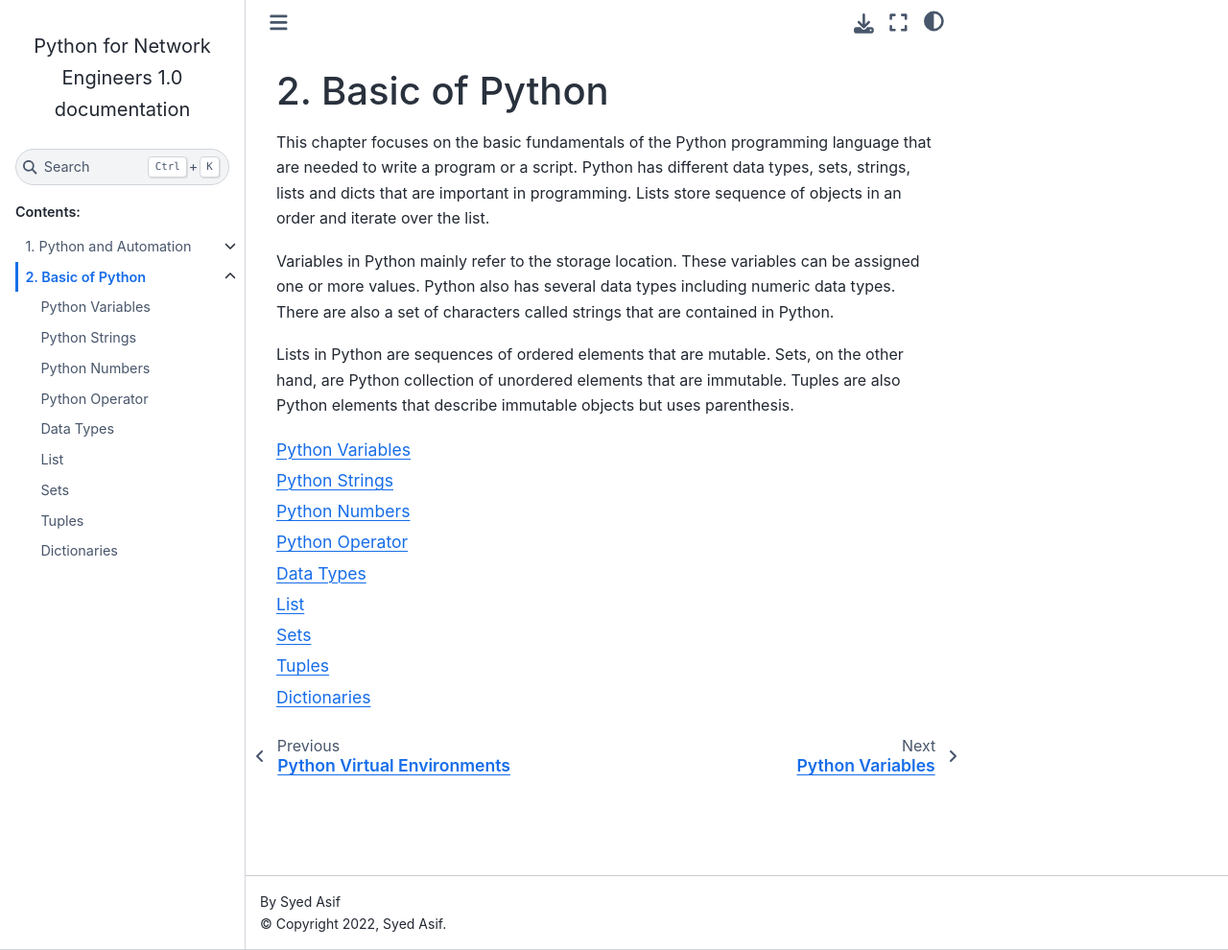
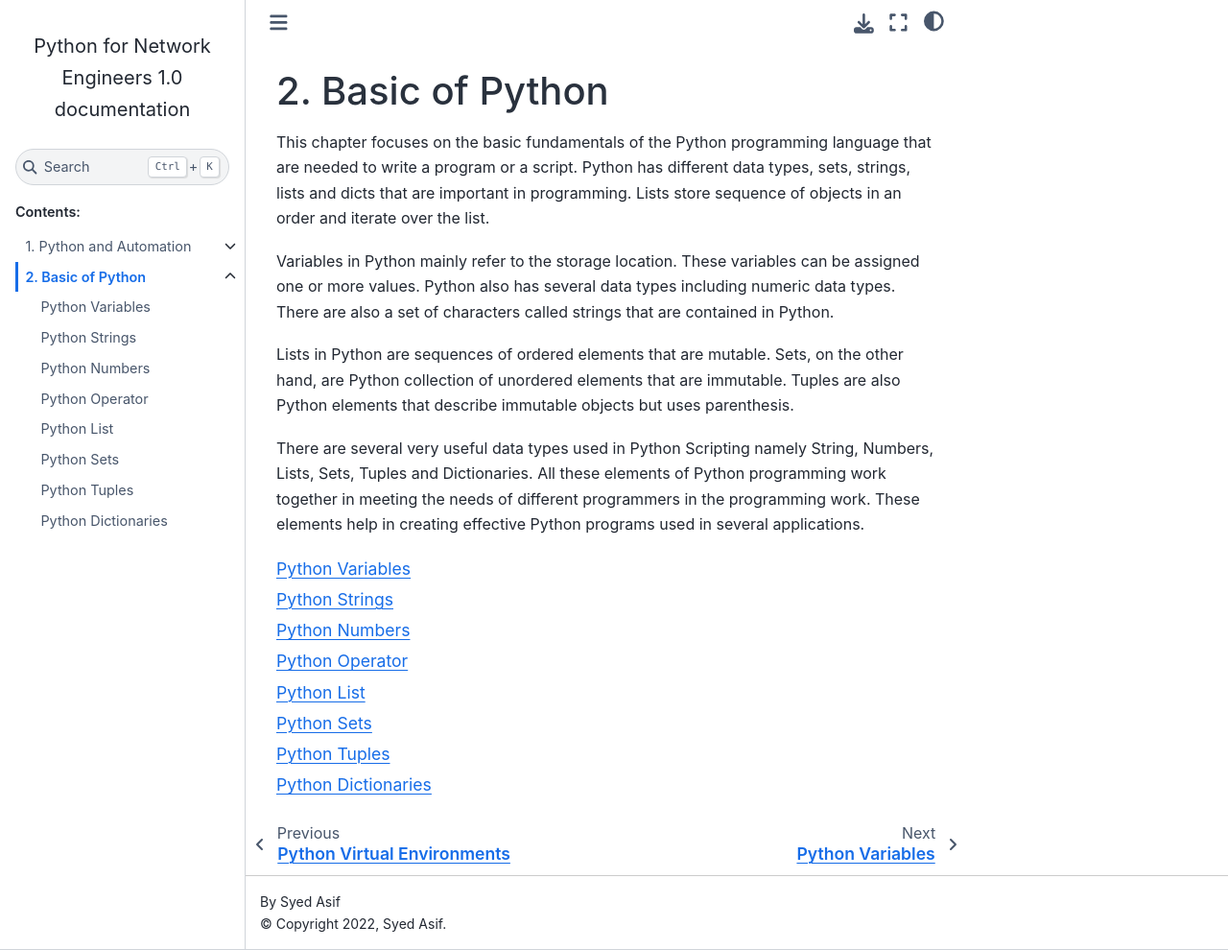
Before and after one commit to sydasif/python-book, a Sphinx documentation site: the page built from docs/source/ch-02/index.md, in a window 1280 px wide and 990 px high. Shown: the whole window at 96% size. Built offline with Sphinx 7.4.7 and the Sphinx Book theme 1.1.4, drawn with Linux system fonts in a browser that asks for light colours.

Commit message:
update ch-02

````diff
--- a/docs/source/ch-02/index.md
+++ b/docs/source/ch-02/index.md
@@ -6,6 +6,8 @@ Variables in Python mainly refer to the storage location. These variables can be
 
 Lists in Python are sequences of ordered elements that are mutable. Sets, on the other hand, are Python collection of unordered elements that are immutable. Tuples are also Python elements that describe immutable objects but uses parenthesis.
 
+There are several very useful data types used in Python Scripting namely String, Numbers, Lists, Sets, Tuples and Dictionaries. All these elements of Python programming work together in meeting the needs of different programmers in the programming work. These elements help in creating effective Python programs used in several applications.
+
 ```{toctree}
 :maxdepth: 1
 
@@ -13,7 +15,6 @@ Lists in Python are sequences of ordered elements that are mutable. Sets, on the
 02_string
 03_number
 04_operator
-data_type
 list
 set
 tuple
````
Also changed, not shown: docs/source/ch-02/02_string.ipynb, docs/source/ch-02/data_type.ipynb (deleted), docs/source/ch-02/dictionary.ipynb, docs/source/ch-02/list.ipynb, docs/source/ch-02/set.ipynb, docs/source/ch-02/tuple.ipynb.
